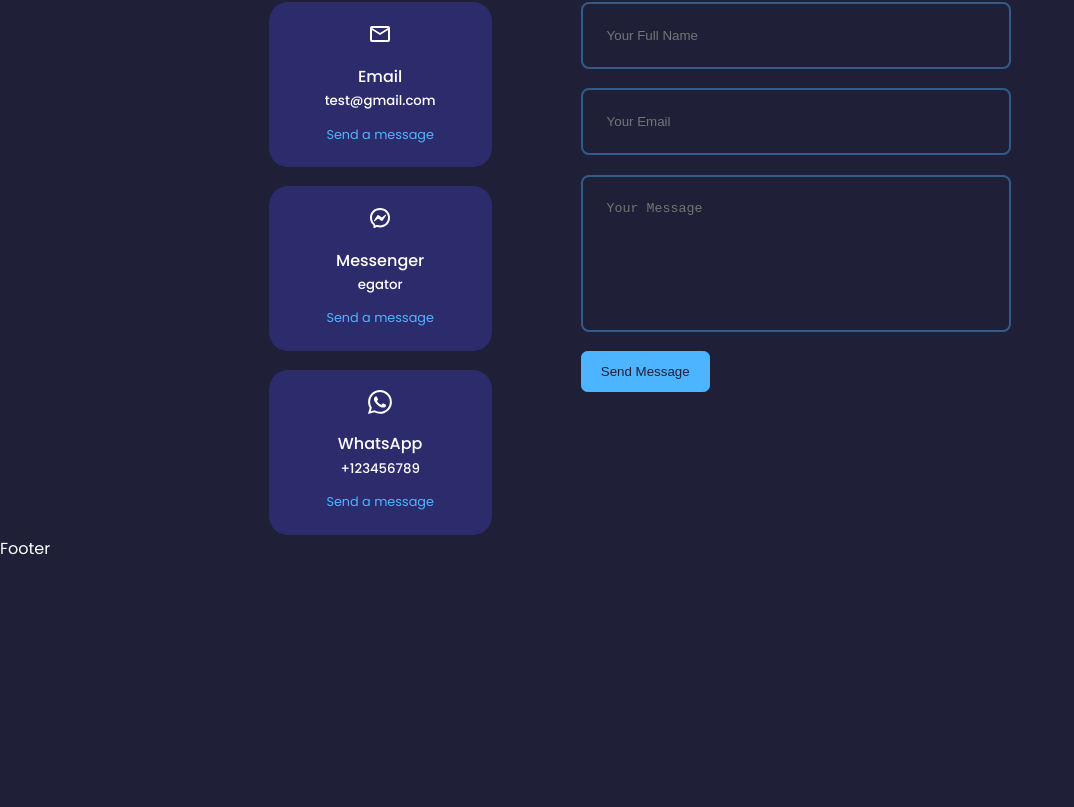
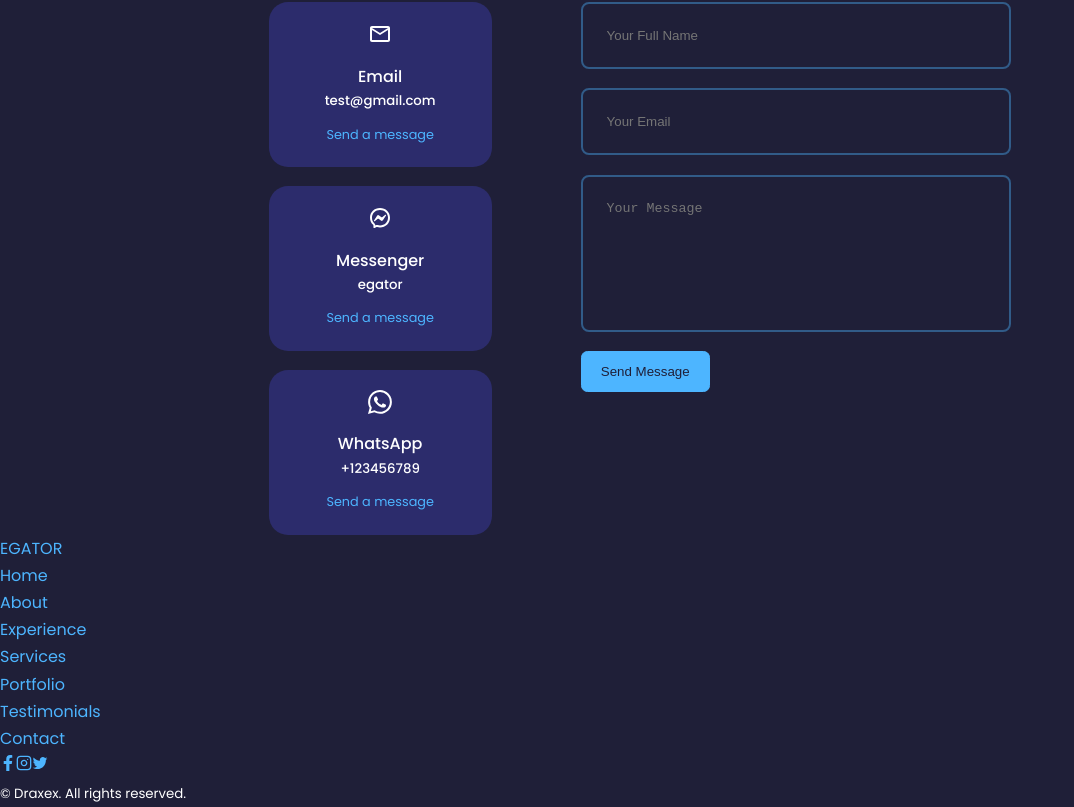
Before and after one commit to draxexx/react-portfolio-website-1, a React (Create React App) app: page / in a window 1280 px wide. Shown: the part 4937-5744 px from the top of the page, without its empty margins (0-1074 px from the left). Before the commit the page ends 5499 px from the top, so only its background shows below. Built offline with nearby package versions, Linux system fonts and the light colour scheme.

Commit message:
create Footer Component

```diff
--- a/src/components/footer/Footer.jsx
+++ b/src/components/footer/Footer.jsx
@@ -1,9 +1,34 @@
 import React from 'react'
 import "./footer.css";
+import { FaFacebookF } from "react-icons/fa";
+import { FiInstagram } from "react-icons/fi";
+import { IoLogoTwitter } from "react-icons/io";
 
 const Footer = () => {
   return (
-    <div>Footer</div>
+    <footer>
+      <a href="#" className="footer__logo">EGATOR</a>
+
+      <ul>
+        <li><a href="#">Home</a></li>
+        <li><a href="#about">About</a></li>
+        <li><a href="#experience">Experience</a></li>
+        <li><a href="#services">Services</a></li>
+        <li><a href="#portfolio">Portfolio</a></li>
+        <li><a href="#testimonials">Testimonials</a></li>
+        <li><a href="#contact">Contact</a></li>
+      </ul>
+
+      <div className="footer__socials">
+        <a href="https://facebook.com"><FaFacebookF /></a>
+        <a href="https://instagram.com"><FiInstagram /></a>
+        <a href="https://twitter.com"><IoLogoTwitter /></a>
+      </div>
+
+      <div className="footer__copyright">
+        <small>&copy; Draxex. All rights reserved.</small>
+      </div>
+    </footer>
   )
 }
 
```
